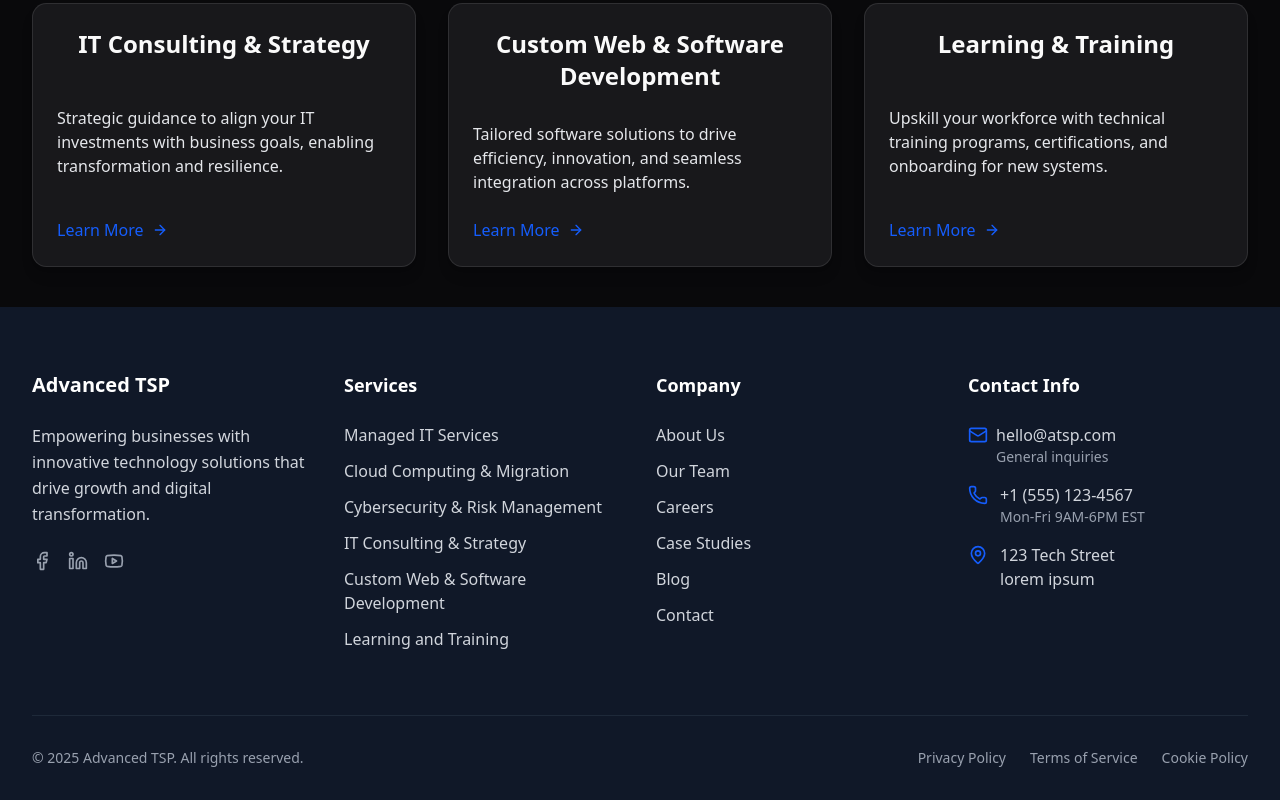
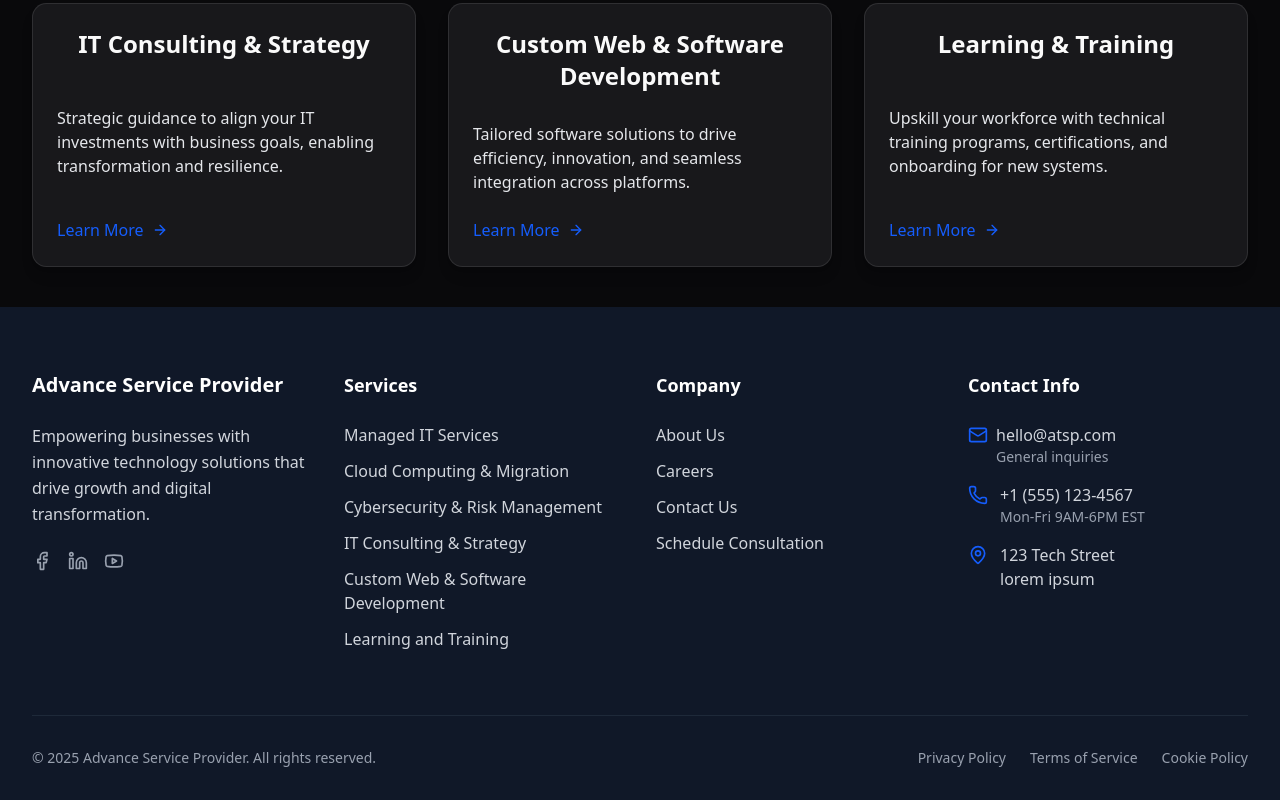
Before and after one commit to kasahun-welela/advanced-tsp-company, a Next.js app: page / in a window 1280 px wide. Shown: the part 1615-2415 px from the top of the page. Built offline with nearby package versions, Linux system fonts and the light colour scheme.

Commit message:
Update layout and footer components to reflect new branding as "Advance Service Provider" and enhance footer links for better navigation.

```diff
--- a/app/layout.tsx
+++ b/app/layout.tsx
@@ -16,8 +16,9 @@ const geistMono = Geist_Mono({
 });
 
 export const metadata: Metadata = {
-  title: "Create Next App",
-  description: "Generated by create next app",
+  title: "Advance Service Provider",
+  description:
+    "Comprehensive technology solutions designed to accelerate your business growth and digital transformation.",
 };
 
 export default function RootLayout({
--- a/components/layouts/Footer.tsx
+++ b/components/layouts/Footer.tsx
@@ -24,12 +24,10 @@ const footerLinks = {
   },
   company: {
     links: [
-      { name: "About Us", href: "#about" },
-      { name: "Our Team", href: "#team" },
-      { name: "Careers", href: "#" },
-      { name: "Case Studies", href: "#" },
-      { name: "Blog", href: "#" },
-      { name: "Contact", href: "#contact" },
+      { name: "About Us", href: "/about" },
+      { name: "Careers", href: "/careers" },
+      { name: "Contact Us", href: "/contact" },
+      { name: "Schedule Consultation", href: "/schedule-consultation" },
     ],
   },
 };
@@ -45,7 +43,9 @@ const Footer = () => {
           {/* Company Info */}
           <div className="space-y-6 col-span-2 md:col-span-1">
             <div className="flex items-center">
-              <span className=" text-xl font-bold">Advanced TSP</span>
+              <span className=" text-xl font-bold">
+                Advance Service Provider
+              </span>
             </div>
 
             <p className="text-gray-300 leading-relaxed">
@@ -148,7 +148,7 @@ const Footer = () => {
         <div className="border-t border-gray-800 py-8">
           <div className="flex flex-col md:flex-row justify-between items-center space-y-4 md:space-y-0">
             <div className="text-gray-400 text-sm">
-              © {currentYear} Advanced TSP. All rights reserved.
+              © {currentYear} Advance Service Provider. All rights reserved.
             </div>
 
             <div className="flex space-x-6 text-sm">
```
